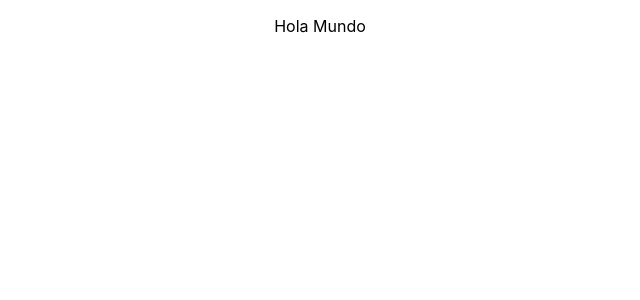
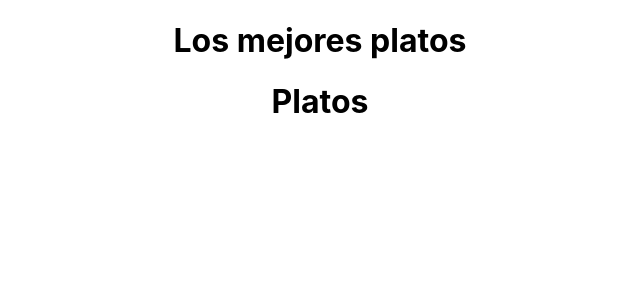
Before and after one commit to Andreabcm/my_first_app_react, a React (Create React App) app: page / in a window 1280 px wide. Shown: the top 300 px of the page, without its empty margins (320-960 px from the left). Built offline with nearby package versions, Linux system fonts and the light colour scheme.

Commit message:
importing header and dish components to App.js

```diff
--- a/src/App.js
+++ b/src/App.js
@@ -1,10 +1,13 @@
+import Header from "./components/header";
+import Dish from "./components/dish";
 
 import './styles/App.css';
 
 function App() {
   return (
     <div className="App">
-      <p>Hola Mundo</p>
+      <Header/>
+      <Dish/>
     </div>
   );
 }
```
